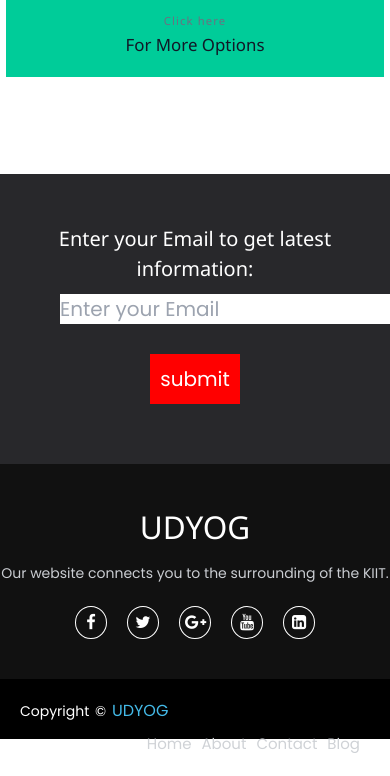
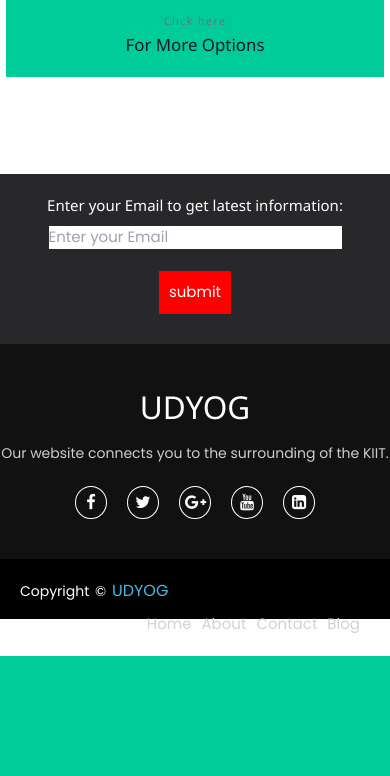
Before and after one commit to HarshittSinghh/Solving_For_India, a PHP site: page / in a window 390 px wide; the page is wider, and only the part inside the window is pictured. Shown: the part 5321-6097 px from the top of that part. After the commit the page ends 5977 px from the top of that part, so only its background shows below. Run offline with PHP 8.4, Linux system fonts and the light colour scheme; some libraries are stand-ins or nearby versions.

Commit message:
Add files via upload

```diff
--- a/style.css
+++ b/style.css
@@ -6,7 +6,7 @@
   text-decoration: none;
   font-family: 'Poppins', sans-serif;
 }
-                            /*  Home Wala Page */
+         /*  Home Wala Page */
 .wlcm{
 
 }
@@ -186,6 +186,13 @@
     content: "\f00d";
 
   }
+.subscribe{
+    padding:20px;
+    background-color:#28282b;
+    font-size:10px;
+}
+.subscribe form{
+}
 .heading{
     padding:90px;
     color:#fff;
@@ -481,10 +488,10 @@
     border:2px solid red;
 }
 .subscribe{
-    padding:50px;
+    padding:20px;
     background-color:#28282b;
     color:white;
-    font-size:20px;
+    font-size:15px;
     text-align: center;
 }
 .subscribe form{
```
